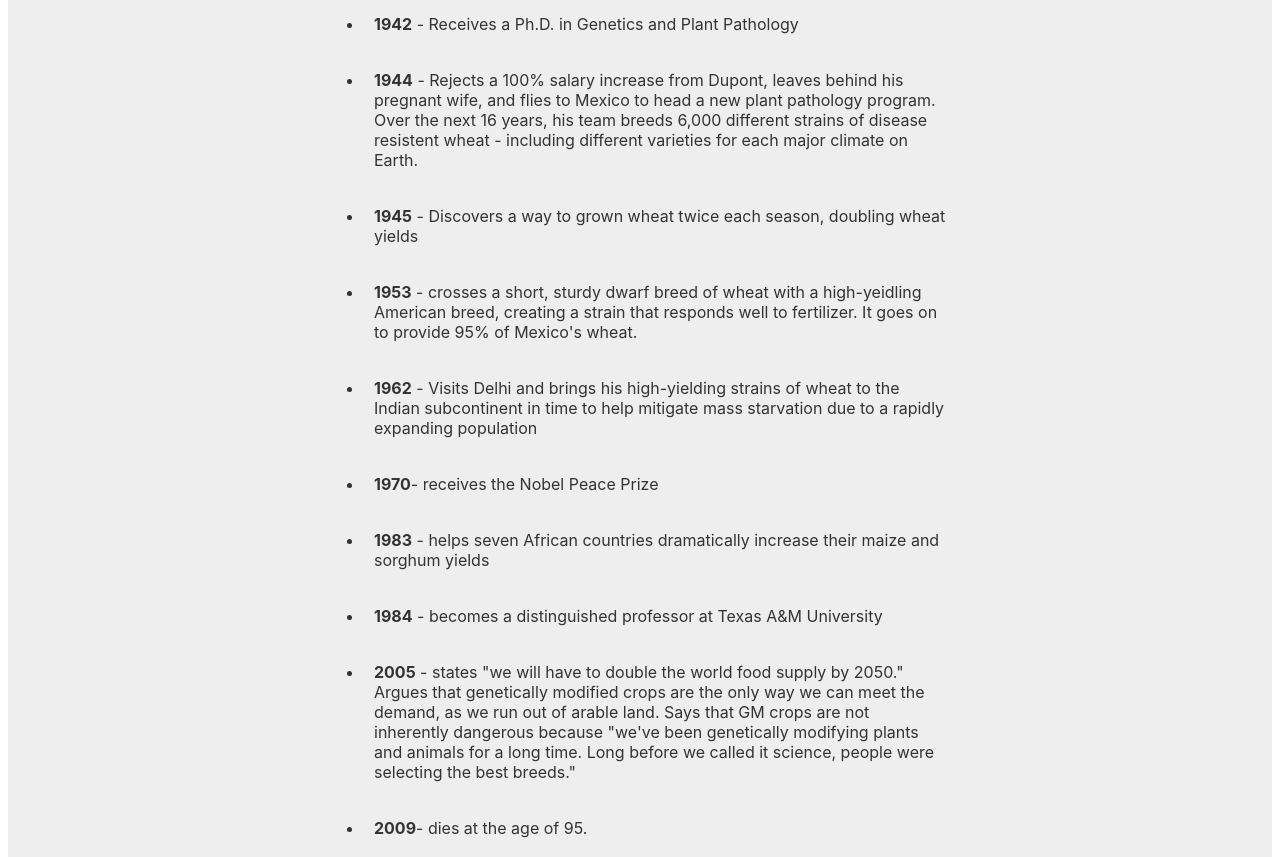
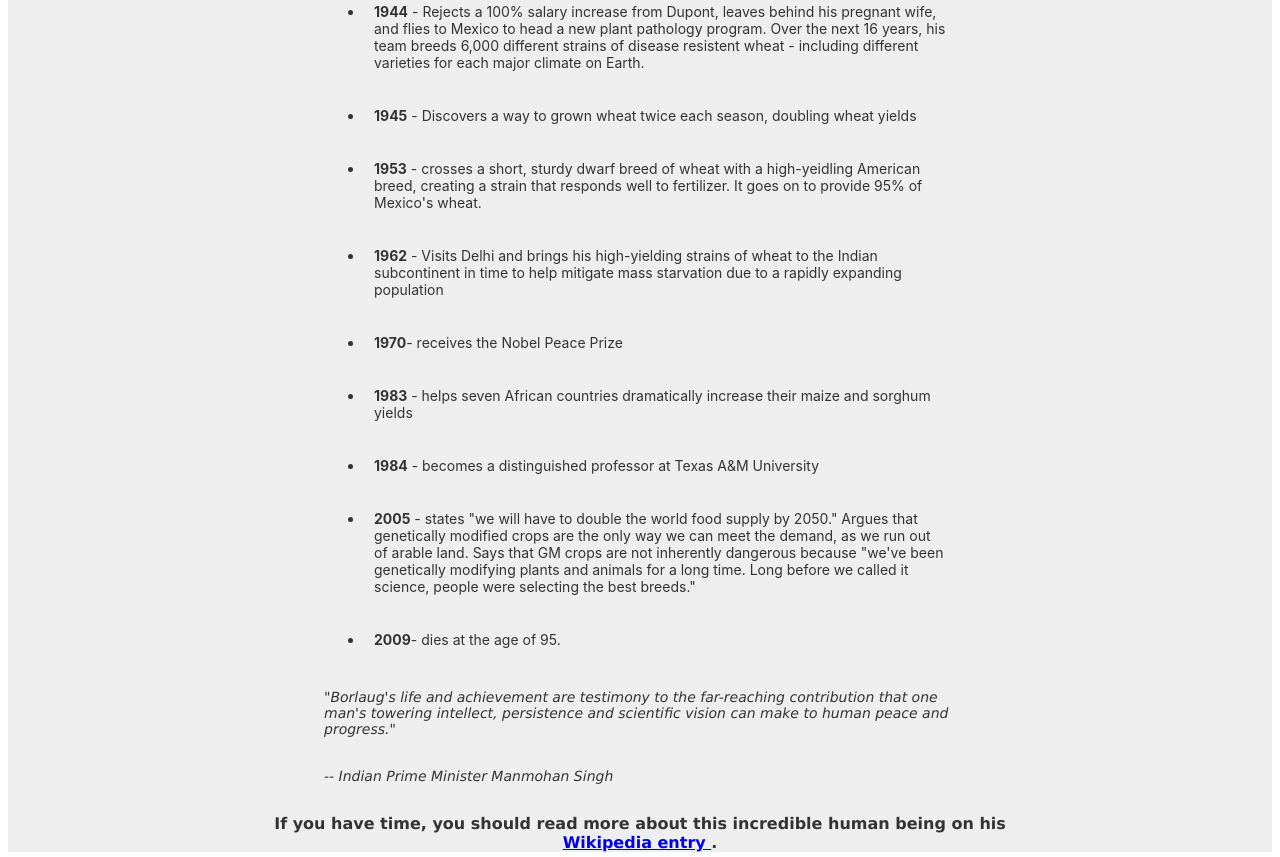
Before and after one commit to Wendumaris/microverse-trial-project, a plain HTML site: page index.html in a window 1280 px wide. Shown: the part 1423-2280 px from the top of the page. Drawn offline with Linux system fonts and the light colour scheme.

Commit message:
Added some styles

```diff
--- a/style.css
+++ b/style.css
@@ -1,10 +1,16 @@
+
+
+.container {
+    background-color: #eee;
+    text-align: center;
+    font-family: Verdana, Geneva, Tahoma, sans-serif;
+}
 
 h1{
     font-size: 35px;
     line-height: 1.2;
-    color: #33333;
+    color: #333;
 }
-
 
 p{
     color: #333333;
@@ -21,27 +27,20 @@ p{
 figcaption{
     color: #333333;
     margin: 15px 0px 5px;
-
+    font-size: 12px;
 }
 
 h3{
-
     color: #333333;
     margin: 50px 0px;
 }
 
 li{
     color: #333333;
-    font-size: 16px;
+    font-size: 14px;
     margin: 16px 0px;
-}
-
-
-
-.container {
-    background-color: #eee;
-    text-align: center;
-    font-family: Verdana, Geneva, Tahoma, sans-serif;
+    padding: 10px;
+    font-family: -apple-system, BlinkMacSystemFont, 'Segoe UI', 'Roboto', 'Helvetica Neue', Arial, sans-serif;
 }
 
 .timeLines {
@@ -50,25 +49,19 @@ li{
     text-align: left;
 }
 
-li {
-    padding: 10px;
+.quote, .quote-name{
+    font-style: italic;
+    padding-top: 15px;
+    font-size: 14px;
 
-    font-family: -apple-system, BlinkMacSystemFont, 'Segoe UI', 'Roboto', 'Helvetica Neue', Arial, sans-serif;
-}
-
-.footer {
-    width: 60%;
-    margin: auto;
-}
-
-.quote{
-    font-style: italic;
-}
-
-.quote-name{
-    font-style: italic;
 }
 
 .wiki{
     font-weight: bolder;
 }
+
+.footer {
+    width: 65%;
+    margin: 30px auto;
+    font-size: 10px;
+}
```
